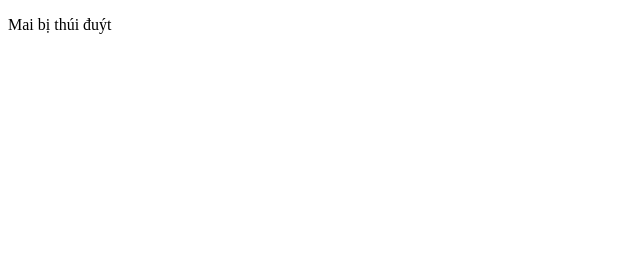
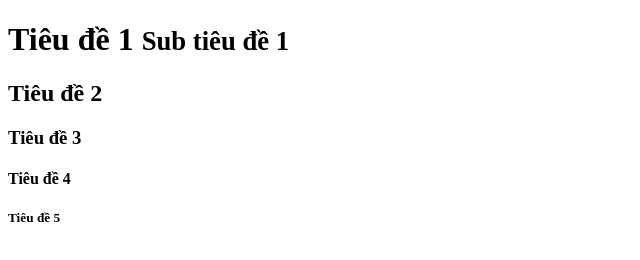
Before and after one commit to doanh2805/html-css, a plain HTML site: page index.html in a window 1280 px wide. Shown: the whole page, without its empty margins (0-640 px from the left). Drawn offline with Linux system fonts and the light colour scheme.

Commit message:
HTML Heading

```diff
--- a/index.html
+++ b/index.html
@@ -2,11 +2,14 @@
 <html lang="en">
 <head>
     <meta charset="UTF-8">
-    <meta name="viewport" content="width=
-    , initial-scale=1.0">
+    <meta name="viewport" content="width= , initial-scale=1.0">
     <title>Ngọc Mai thúi</title>
 </head>
 <body>
-    <p>Mai bị thúi đuýt</p>
+    <h1>Tiêu đề 1 <small>Sub tiêu đề 1</small></h1>
+    <h2>Tiêu đề 2</h2>
+    <h3>Tiêu đề 3</h3>
+    <h4>Tiêu đề 4</h4>
+    <h5>Tiêu đề 5</h5>
 </body>
 </html>
```
